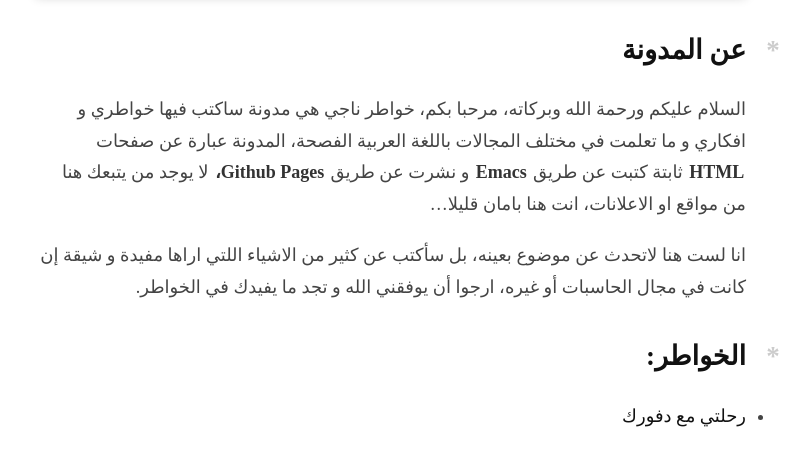
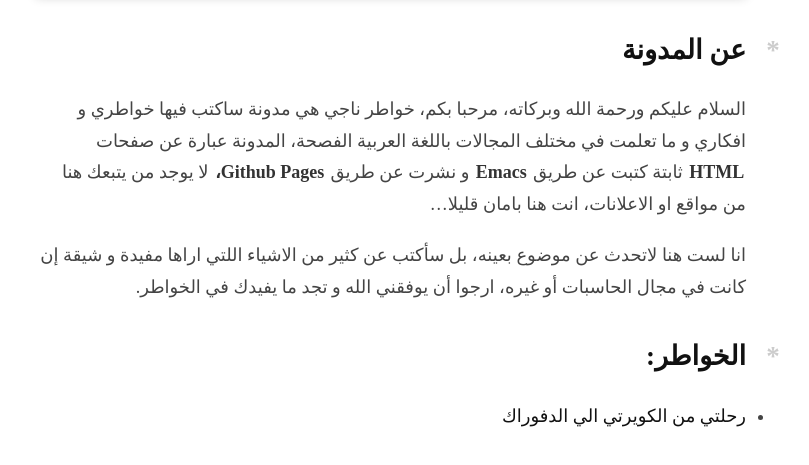
Before and after one commit to nagyation/nagyation.github.io, a plain HTML site: page index.html in a window 1280 px wide. Shown: the part 207-672 px from the top of the page, without its empty margins (249-1058 px from the left). Drawn offline with Linux system fonts and the light colour scheme; a web font is replaced by a local one.

Commit message:
[رئيسية] تصحيح اسم الخاطر

```diff
--- a/index.html
+++ b/index.html
@@ -589,7 +589,7 @@ padding:  30px;
 <h2 id="org1034e53">الخواطر:</h2>
 <div class="outline-text-2" id="text-org1034e53">
 <ul class="org-ul">
-<li><a href="posts/rehlt-dvorak/rehlt-dvorak.html">رحلتي مع دفورك</a></li>
+<li><a href="posts/rehlt-dvorak/rehlt-dvorak.html">رحلتي من الكويرتي الي الدفوراك</a></li>
 </ul>
 </div>
 </div>
```
Also changed, not shown: 1 other file.
